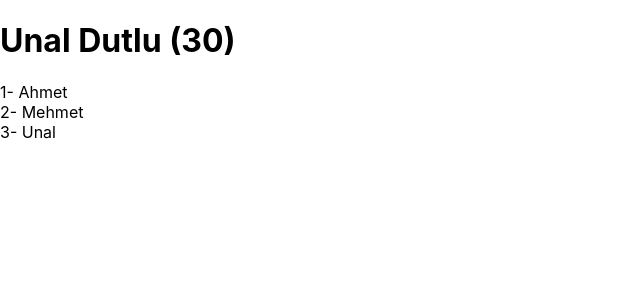
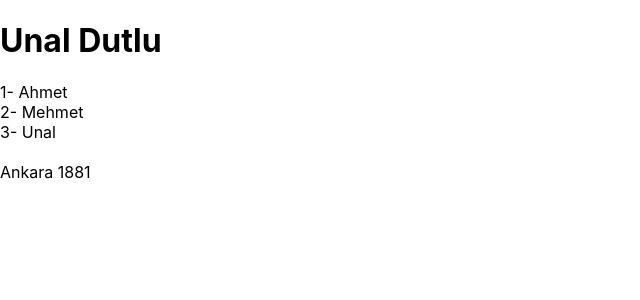
Before and after one commit to unaldutlu/react-learning, a React (Create React App) app: page / in a window 1280 px wide. Shown: the top 300 px of the page, without its empty margins (0-640 px from the left). Built offline with nearby package versions, Linux system fonts and the light colour scheme.

Commit message:
PropTypes-oneOfType-shape

```diff
--- a/src/App.js
+++ b/src/App.js
@@ -32,6 +32,10 @@ function App() {
         isLoggedIn={true}
         // friends={["Ahmet", "Mehmet", "Unal"]}
         friends={friends}
+        address={{
+          title: "Ankara",
+          zip: 1881,
+        }}
       />
     </>
     // ! *******---------------**************
--- a/src/components/users/User.jsx
+++ b/src/components/users/User.jsx
@@ -1,3 +1,4 @@
+import PropTypes from "prop-types";
 // function User(props) {
 //   console.log(props);
 //   return (
@@ -8,24 +9,49 @@
 //   );
 // }
 
-function User({ name, surname, age, isLoggedIn, friends }) {
+function User({ name, surname, age, isLoggedIn, friends, address }) {
+  if (!isLoggedIn) {
+    return <div>Giriş yapmadınız...</div>;
+  }
+
   return (
     <>
-      <h1>
+      {/* <h1>
         {isLoggedIn ? `${name} ${surname} (${age})` : "Giriş yapamadınız..."}
-      </h1>
+      </h1> */}
+      <h1>{`${name} ${surname}`}</h1>
       {/* {friends.map((friends, index) => (
         <div key={index}>
           {index}- {friends}
         </div>
       ))} */}
-      {friends.map((friends) => (
-        <div key={friends.id}>
-          {friends.id}- {friends.name}
-        </div>
-      ))}
+      {friends &&
+        friends.map((friends) => (
+          <div key={friends.id}>
+            {friends.id}- {friends.name}
+          </div>
+        ))}
+      <br />
+      {address.title} {address.zip}
     </>
   );
 }
 
+User.propTypes = {
+  name: PropTypes.string.isRequired,
+  surname: PropTypes.string.isRequired,
+  age: PropTypes.oneOfType([PropTypes.number, PropTypes.string]).isRequired,
+  isLoggedIn: PropTypes.bool.isRequired,
+  friends: PropTypes.array,
+  address: PropTypes.shape({
+    title: PropTypes.string,
+    zip: PropTypes.number,
+  }),
+};
+
+User.defaultProps = {
+  name: "Dutlu",
+  isLoggedIn: false,
+};
+
 export default User;
```
